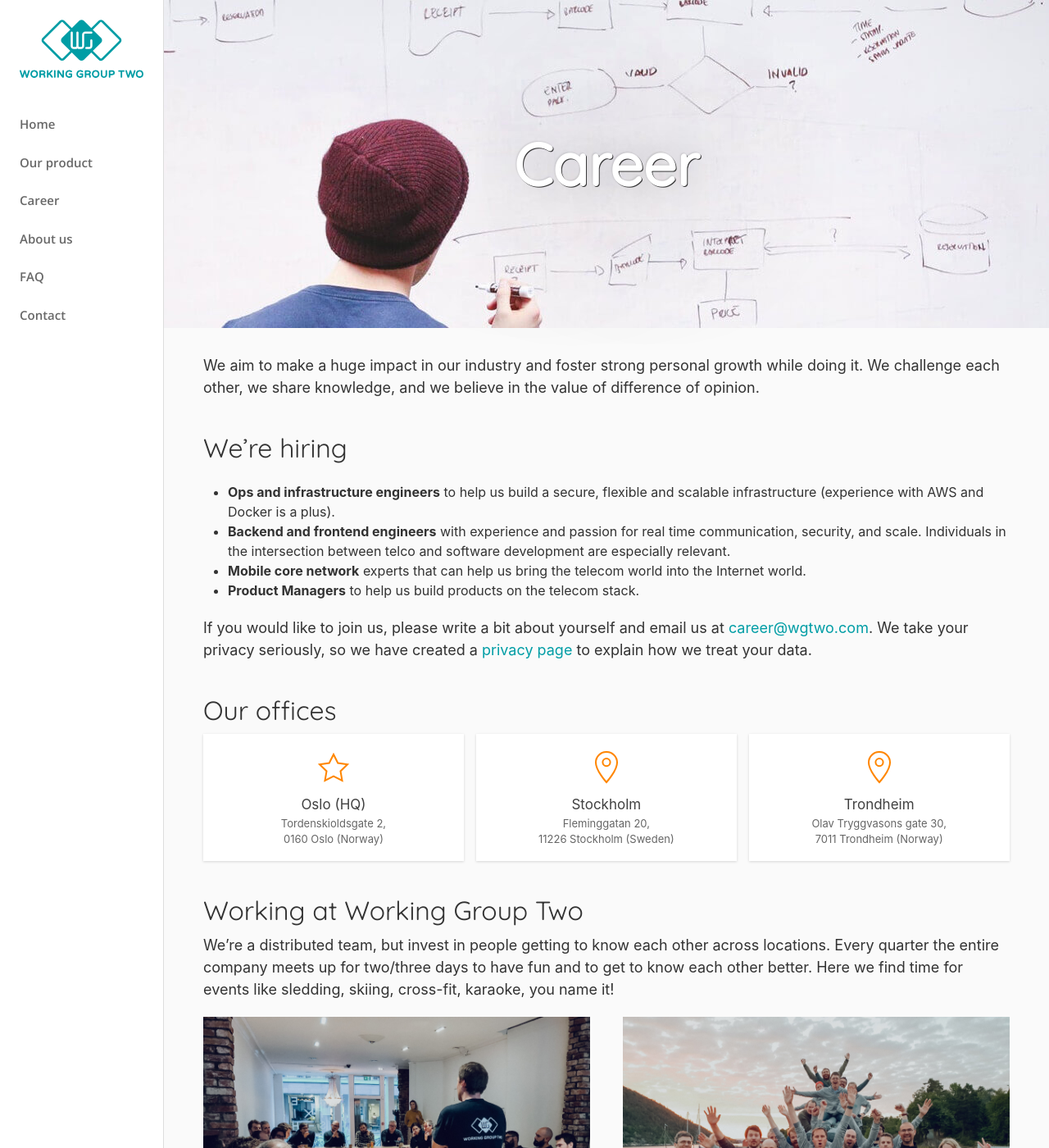
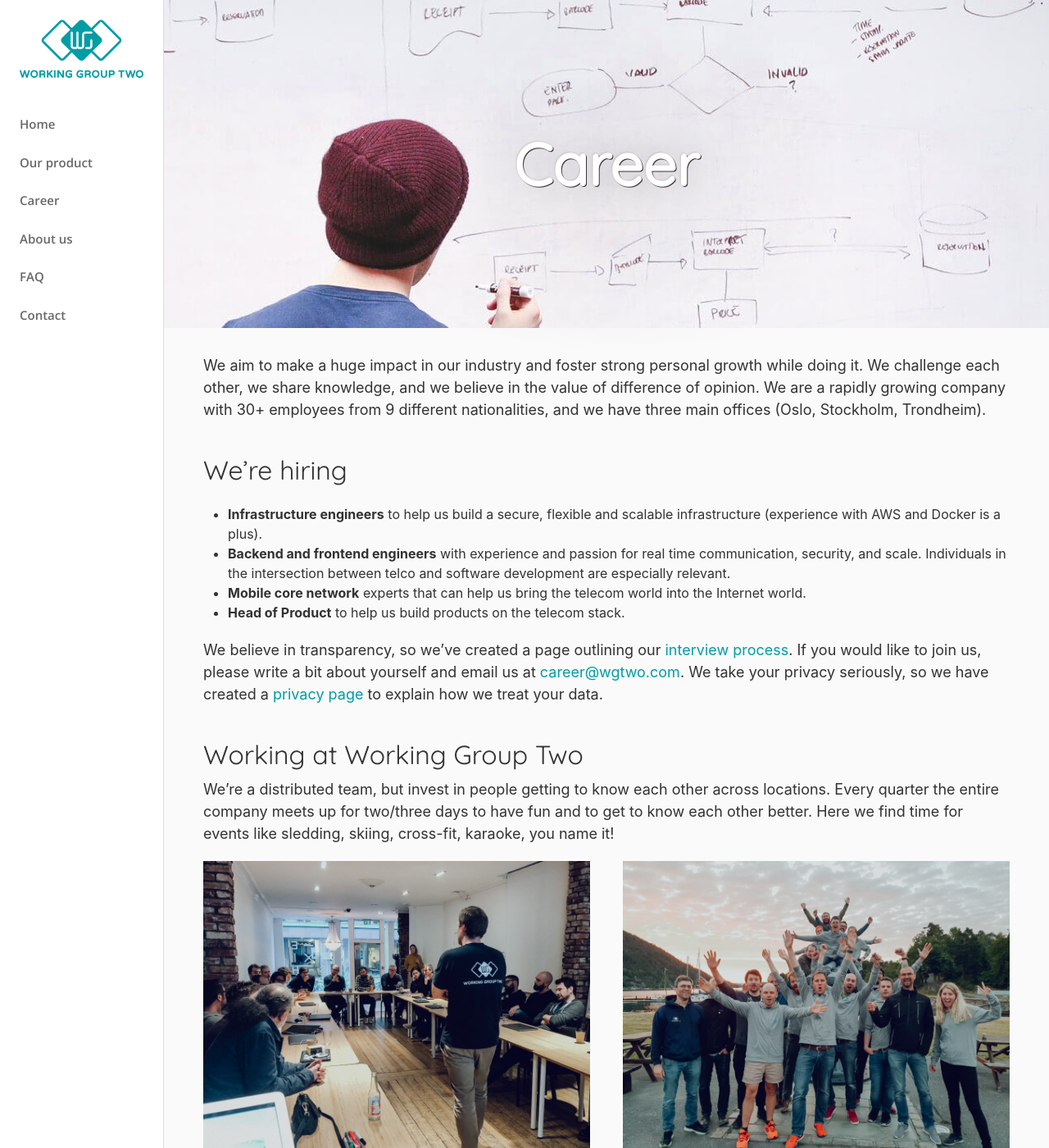
Before and after one commit to working-group-two/engineering-blog, a Jekyll site: the page built from pages/career.md, in a window 1280 px wide and 1400 px high. Shown: the whole window at 82% size. Built offline with Jekyll 4.4.1, drawn with Linux system fonts in a browser that asks for light colours; nearby versions of some CDN libraries.

Commit message:
[career] Add interview-process page

```diff
--- a/pages/career.md
+++ b/pages/career.md
@@ -8,23 +8,19 @@
 
 We aim to make a huge impact in our industry and foster strong personal growth while doing it.
 We challenge each other, we share knowledge, and we believe in the value of difference of opinion.
+We are a rapidly growing company with 30+ employees from 9 different nationalities,
+and we have three main offices (Oslo, Stockholm, Trondheim).
 
 ## We're hiring
-*   **Ops and infrastructure engineers** to help us build a secure, flexible and scalable infrastructure (experience with AWS and Docker is a plus).
+
+*   **Infrastructure engineers** to help us build a secure, flexible and scalable infrastructure (experience with AWS and Docker is a plus).
 *   **Backend and frontend engineers** with experience and passion for real time communication, security, and scale. Individuals in the intersection between telco and software development are especially relevant.
 *   **Mobile core network** experts that can help us bring the telecom world into the Internet world.
-*   **Product Managers** to help us build products on the telecom stack.
+*   **Head of Product** to help us build products on the telecom stack.
 
+We believe in transparency, so we've created a page outlining our [interview process](/our-interview-process).
 If you would like to join us, please write a bit about yourself and email us at <career@wgtwo.com>.
 We take your privacy seriously, so we have created a [privacy page](/privacy) to explain how we treat your data.
-
-## Our offices
-
-<div uk-grid class="ui-grid uk-grid-match uk-grid-small">
-    {% include office.html icon="star" name="Oslo (HQ)" address="Tordenskioldsgate 2,<br> 0160 Oslo (Norway)" %}
-    {% include office.html icon="location" name="Stockholm" address="Fleminggatan 20,<br> 11226 Stockholm (Sweden)" %}
-    {% include office.html icon="location" name="Trondheim" address="Olav Tryggvasons gate 30,<br> 7011 Trondheim (Norway)" %}
-</div>
 
 ## Working at Working Group Two
 We're a distributed team, but invest in people getting to know each other across locations.
```
Also changed, not shown: pages/contact.md (+8 -0 lines), pages/our-interview-process.md (added, +66 -0 lines), img/illustrations/our-interview-process.png (added).
